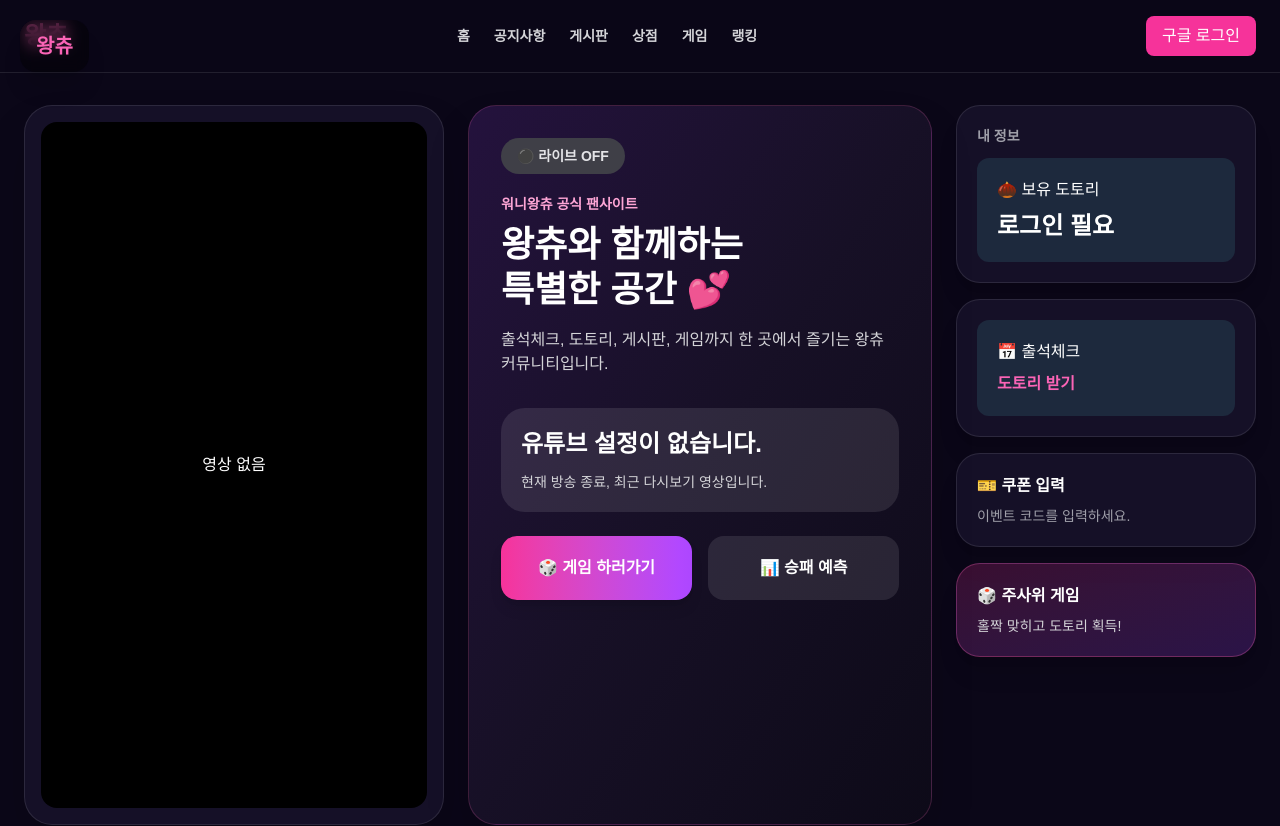
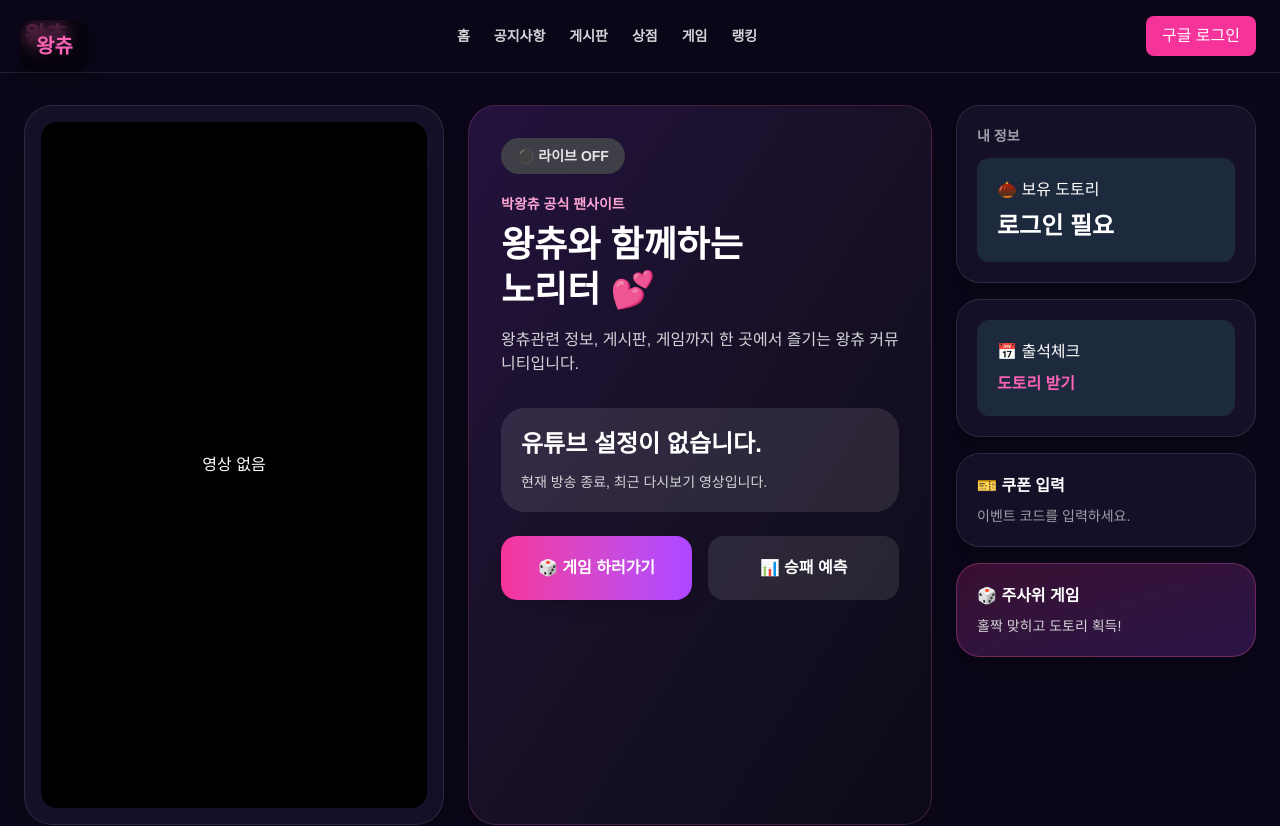
Before and after one commit to dusik06/wangchu, a Next.js app: page / in a window 1280 px wide. Shown: the top 826 px of the page. Built offline with nearby package versions, Linux system fonts and the light colour scheme; no server answers; the database is empty.

Commit message:
update homepage

```diff
--- a/app/page.tsx
+++ b/app/page.tsx
@@ -11,7 +11,7 @@ import db from "@/lib/db";
 async function getYoutubeVideo() {
   try {
     const baseUrl =
-      process.env.NEXTAUTH_URL || "https://wangchu.vercel.app";
+      process.env.NEXTAUTH_URL || "https://www.xn--9l5bo4l.com";
 
     const res = await fetch(`${baseUrl}/api/youtube`, {
       cache: "no-store",
@@ -135,17 +135,17 @@ export default async function Home() {
               </div>
 
               <p className="mb-2 text-sm font-bold text-pink-300">
-                워니왕츄 공식 팬사이트
+                박왕츄 공식 팬사이트
               </p>
 
               <h1 className="text-4xl font-black leading-tight">
                 왕츄와 함께하는
                 <br />
-                특별한 공간 💕
+                노리터 💕
               </h1>
 
               <p className="mt-4 max-w-xl text-zinc-300">
-                출석체크, 도토리, 게시판, 게임까지 한 곳에서 즐기는 왕츄 커뮤니티입니다.
+                왕츄관련 정보, 게시판, 게임까지 한 곳에서 즐기는 왕츄 커뮤니티입니다.
               </p>
 
               <div className="mt-8 rounded-3xl bg-white/10 p-5">
```
